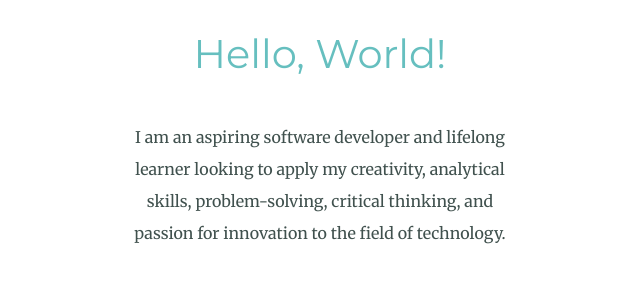
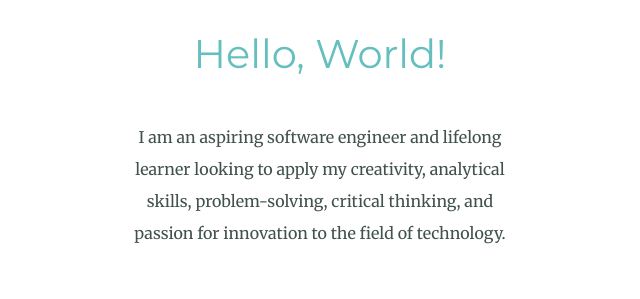
Before and after one commit to hanwenzhang123/whoami, a plain HTML site: page index.html in a window 1280 px wide. Shown: the part 1120-1419 px from the top of the page, 320-960 px from the left. Drawn offline with Linux system fonts and the light colour scheme.

Commit message:
Update index.html

```diff
--- a/index.html
+++ b/index.html
@@ -3,7 +3,7 @@
 
 <head>
   <meta charset="utf-8">
-  <title>Hanwen Zhang | Software Developer</title>
+  <title>Hanwen Zhang | Software Engineer | Full-Stack Developer</title>
   <meta name="viewport" content="width=device-width, initial-scale=1.0">
   <meta http-equiv="X-UA-Compatible" content="ie=edge">
   <link rel="stylesheet" href="css/styles.css">
@@ -25,7 +25,7 @@
     <div class="profile">
       <img class='photo' src="images/hanwen.png" alt="hanwen-profile-img" width="280" height="280"; >
       <h2>Hello, World!</h2>
-      <p class="intro">I am an aspiring software developer and lifelong learner looking to apply my creativity, analytical skills, problem-solving, critical thinking, and passion for innovation to the field of technology.</p>
+      <p class="intro">I am an aspiring software engineer and lifelong learner looking to apply my creativity, analytical skills, problem-solving, critical thinking, and passion for innovation to the field of technology.</p>
     </div>
     <hr>
     <div class="skills">
```
